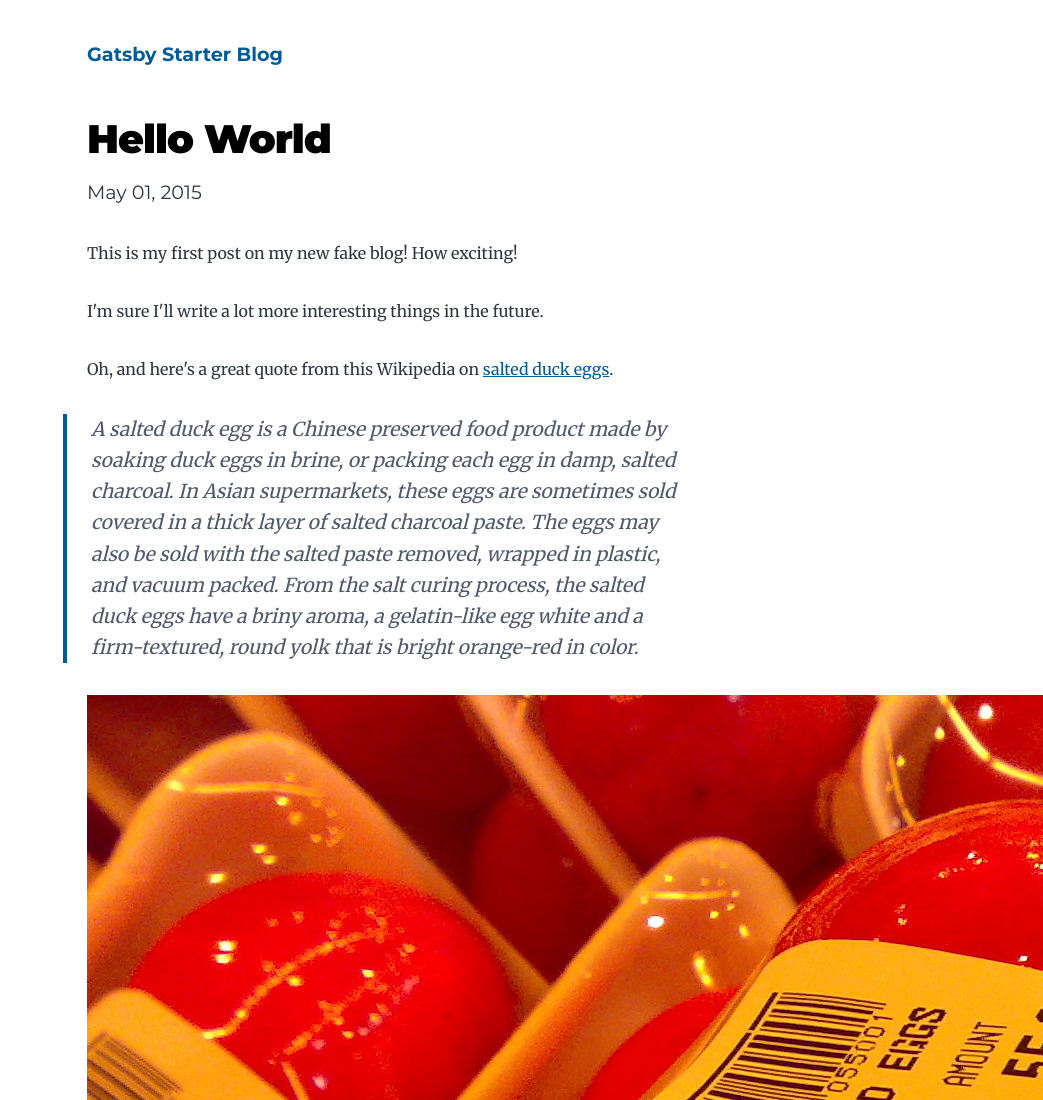
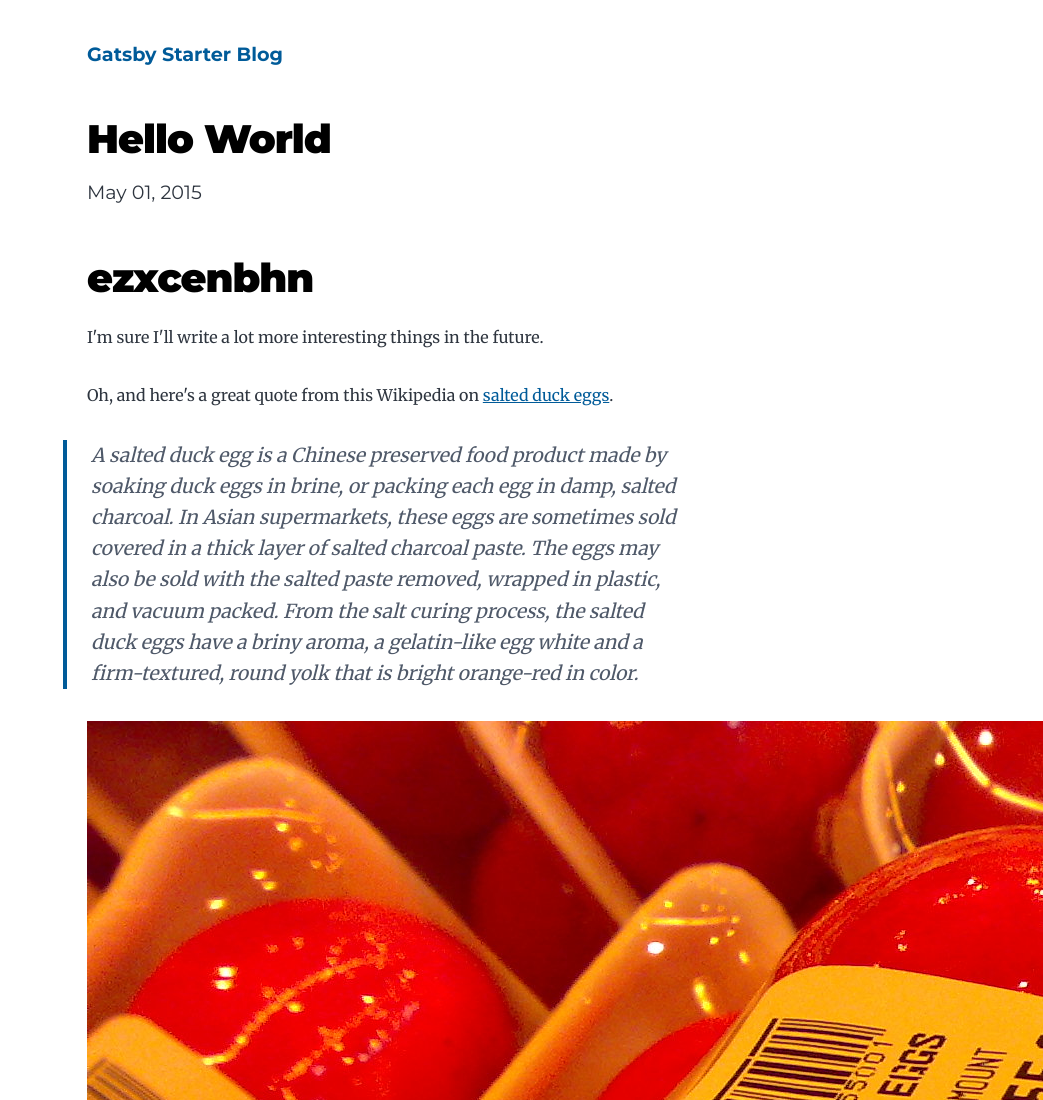
Before and after one commit to iodiqy/app-gatsby-learning, a Gatsby site: page /hello-world/ in a window 1280 px wide. Shown: the top 1100 px of the page, without its empty margins (237-1280 px from the left). Built offline with nearby package versions, Linux system fonts and the light colour scheme; Gatsby itself is replaced by a stand-in of ours; some packages are replaced by stand-ins of ours.

Commit message:
initialcommit

```diff
--- a/content/blog/hello-world/index.md
+++ b/content/blog/hello-world/index.md
@@ -4,8 +4,7 @@ date: "2015-05-01T22:12:03.284Z"
 description: "Hello World"
 ---
 
-This is my first post on my new fake blog! How exciting!
-
+# ezxcenbhn
 I'm sure I'll write a lot more interesting things in the future.
 
 Oh, and here's a great quote from this Wikipedia on
```
